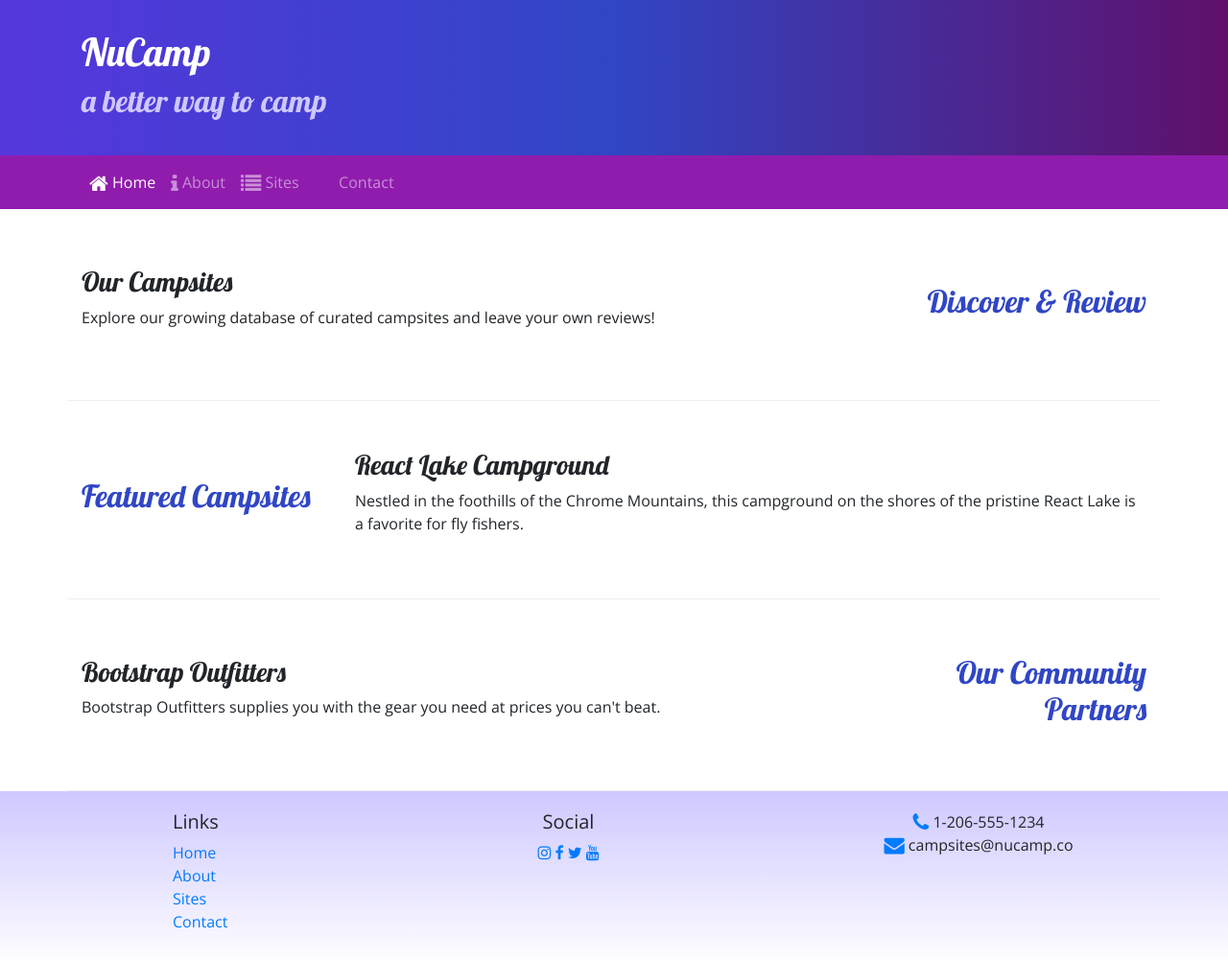
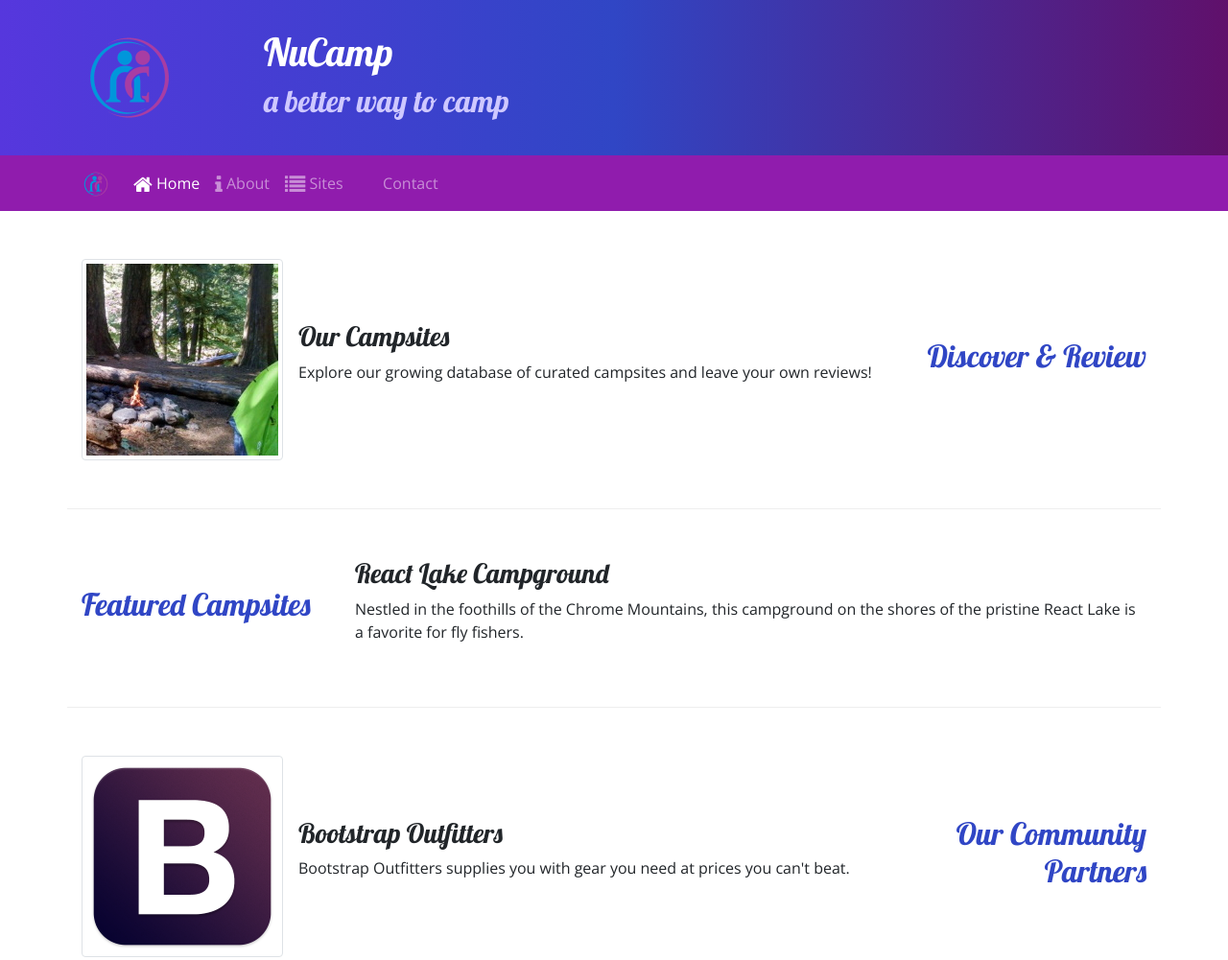
Before and after one commit to cam93906/nucampsite2, a website: page index.html in a window 1280 px wide. Shown: the top 1001 px of the page at 96% size. Drawn offline with nearby package versions, Linux system fonts and the light colour scheme.

Commit message:
Images and Media

```diff
--- a/index.html
+++ b/index.html
@@ -19,6 +19,9 @@
     <header class="jumbotron jumbotron-fluid">
         <div class="container">
             <div class="row">
+                <div class="col-4 col-sm-3 col-md-2 align-self-center">
+                    <img src="img/logo.png" class="img-fluid" />
+                 </div>
                 <div class="col">
                     <h1>NuCamp</h1>
                     <h2>a better way to camp</h2>
@@ -30,7 +33,10 @@
 
         <nav class="navbar navbar-expand-sm navbar-dark sticky-top">
            <div class="container">
-            <button class="navbar-toggler ml-auto" type="button" data-toggle="collapse" data-target="#nucampNavbar">
+            <a class="navbar-brand" href="#"><img src="img/logo.png" height="30" width="30" /></a>
+            <button class="navbar-toggler" type="button" data-toggle="collapse" data-target="#nucampNavbar">
+
+                <button class="navbar-toggler " type="button" data-toggle="collapse" data-target="#nucampNavbar">
                 <span class="navbar-toggler-icon"></span>
             </button>
          <div class="collapse navbar-collapse" id="nucampNavbar">
@@ -49,8 +55,13 @@
                 <h2 class="text-sm-right">Discover & Review</h2>
             </div>
             <div class="col">
-                <h3>Our Campsites</h3>
-                <p class="d-none d-sm-block">Explore our growing database of curated campsites and leave your own reviews!</p>
+                <div class="media">
+                    <img class="d-flex mr-3 img-thumbnail" src="img/breadcrumb-trail-thumb.jpg" alt="Breadcrumb Trail" />
+                    <div class="media-body align-self-center">
+                        <h3>Our Campsites</h3>
+                        <p class="d-none d-sm-block">Explore our growing database of curated campsites and leave your own reviews!</p>
+                    </div>
+                </div>
             </div>
         </div>
 
@@ -69,8 +80,13 @@
                 <h2 class="text-sm-right">Our Community Partners</h2>
             </div>
             <div class="col">
-                <h3>Bootstrap Outfitters</h3>
-        		<p class="d-none d-sm-block">Bootstrap Outfitters supplies you with the gear you need at prices you can't beat.</p>
+                <div class="media">
+                    <img class="d-flex mr-3 img-thumbnail" src="img/bootstrap-thumb.png" alt="Bootstrap Outfitters" />
+                    <div class="media-body align-self-center">
+                        <h3>Bootstrap Outfitters</h3>
+        				<p class="d-none d-sm-block">Bootstrap Outfitters supplies you with gear you need at prices you can't beat.</p>
+                    </div>
+                </div>
             </div>
         </div>
     </div>
```
Also changed, not shown: aboutus.html (+9 -2 lines), contactus.html (+9 -3 lines), img/bootstrap-thumb.png (added), img/breadcrumb-trail-thumb.jpg (added), img/breadcrumb-trail.jpg (added), img/chrome-river-thumb.jpg (added), img/chrome-river.jpg (added), img/logo.png (added), img/react-lake-thumb.jpg (added), img/react-lake.jpg (added), 1 other file.
